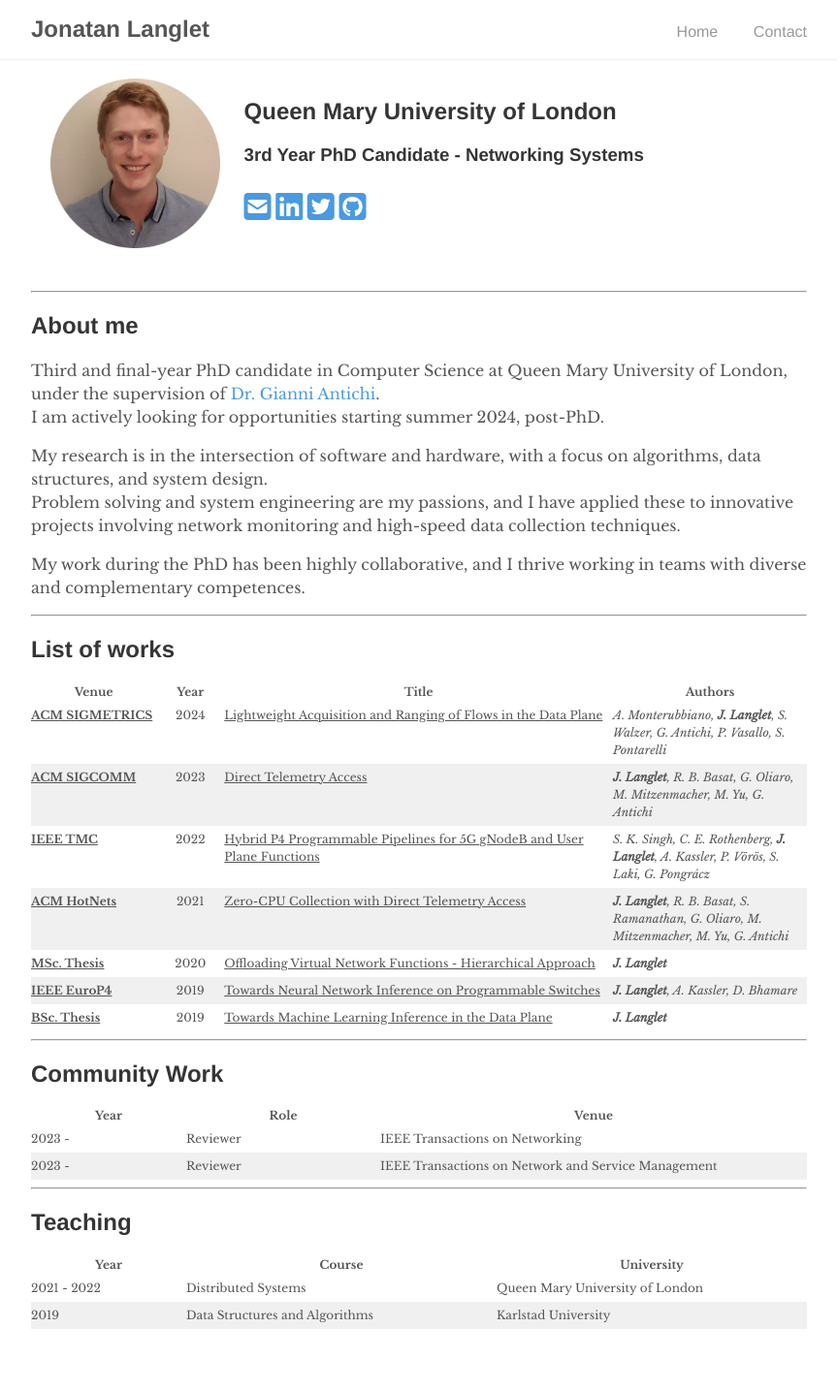
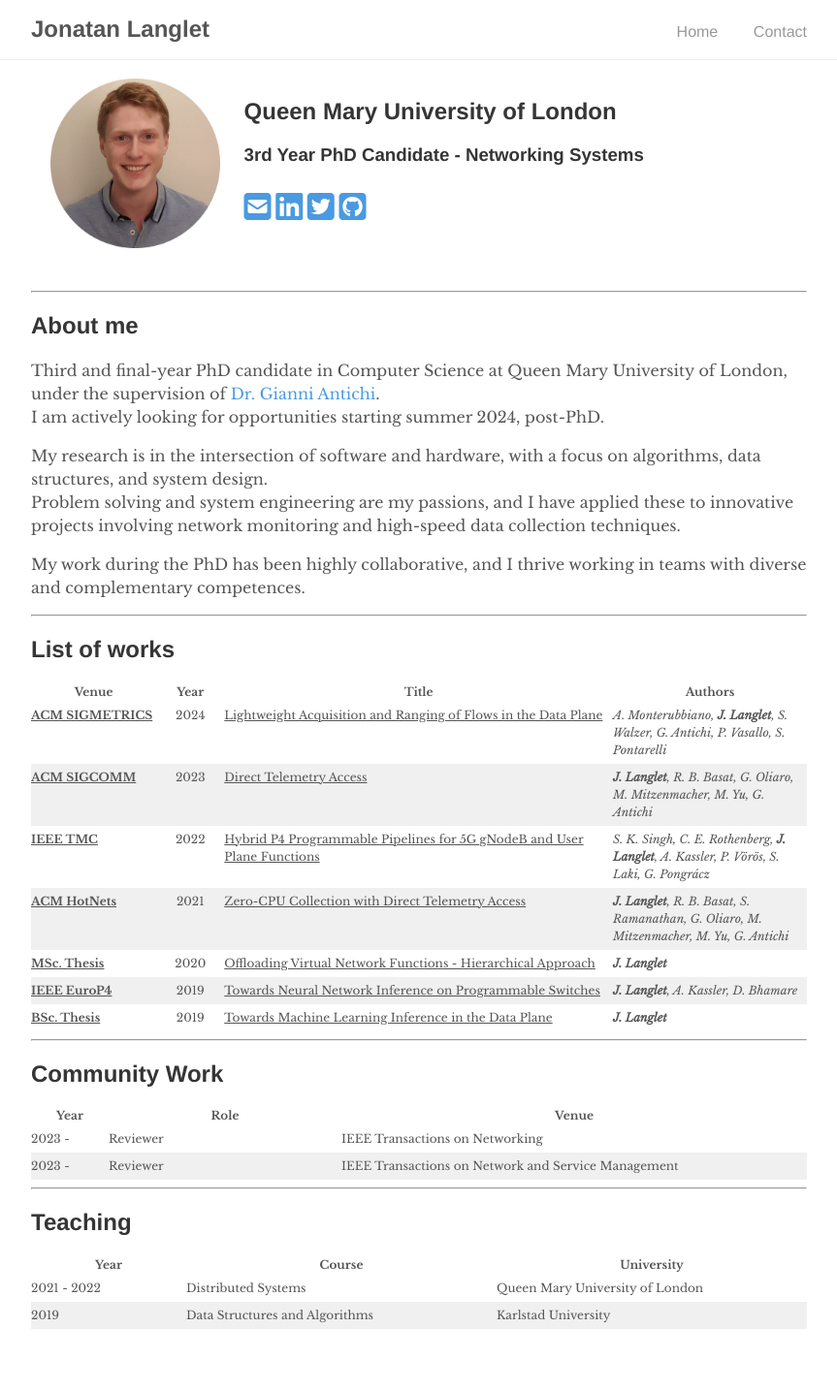
Before and after one commit to jonlanglet/jonlanglet.github.io, a Jekyll site: the page built from index.md, in a window 1280 px wide. Shown: the whole page at 97% size, without its empty margins (208-1071 px from the left). Built offline with Jekyll 4.4.1, drawn with Linux system fonts in a browser that asks for light colours; nearby versions of some CDN libraries; a style sheet for code colours, icons or effects is not loaded.

Commit message:
reshape table

```diff
--- a/_includes/communitywork.html
+++ b/_includes/communitywork.html
@@ -4,9 +4,9 @@
 <div class="div_scrollable_table">
 	<table class="tab_scrollable">
 		<colgroup>
-			<col width="20%" style="min-width:60px;"/>
-			<col width="25%" style="min-width:150px;"/>
-			<col width="55%" style="min-width:300px;"/>
+			<col width="10%" style="min-width:60px;"/>
+			<col width="30%" style="min-width:150px;"/>
+			<col width="60%" style="min-width:300px;"/>
 		</colgroup>
 		<thead>
 			<tr class="header">
```
